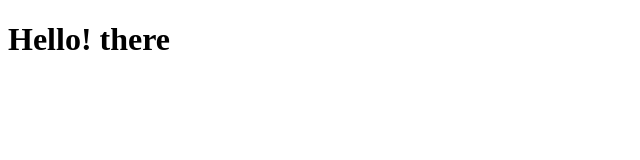
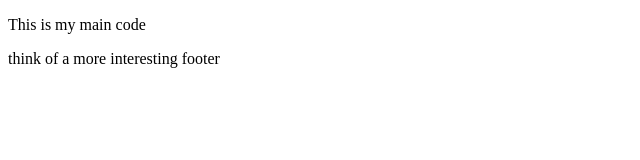
Before and after one commit to Yinkusadel/html5-coursera, a website: page index.html in a window 1280 px wide. Shown: the whole page, without its empty margins (0-640 px from the left). Drawn offline with Linux system fonts and the light colour scheme; files that its build step writes are made by us from their sources; files whose address does not match are found by name.

Commit message:
add complete solution to html5courseracode

```diff
--- a/index.html
+++ b/index.html
@@ -1,12 +1,16 @@
 <!DOCTYPE html>
 <html lang="en">
   <head>
-    <meta charset="UTF-8" />
-    <meta name="viewport" content="width=device-width, initial-scale=1.0" />
-    <title>Document</title>
-    <link rel="stylesheet" href="index.css" />
+    <meta charset="UTF-8">
+    <meta name="viewport" content="width=device-width, initial-scale=1.0">
+    <title>My first page</title>
   </head>
   <body>
-    <h1>Hello! there</h1>
+    <main>
+      <p>This is my main code</p>
+    </main>
+    <footer>
+      <p>think of a more interesting footer </p>
+    </footer>
   </body>
 </html>
```
